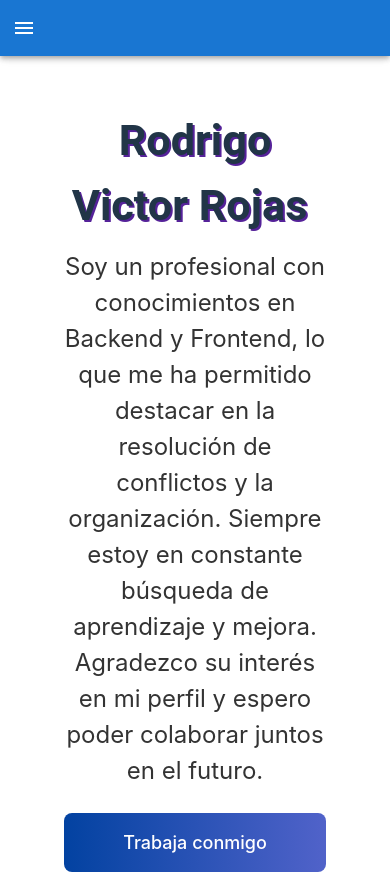
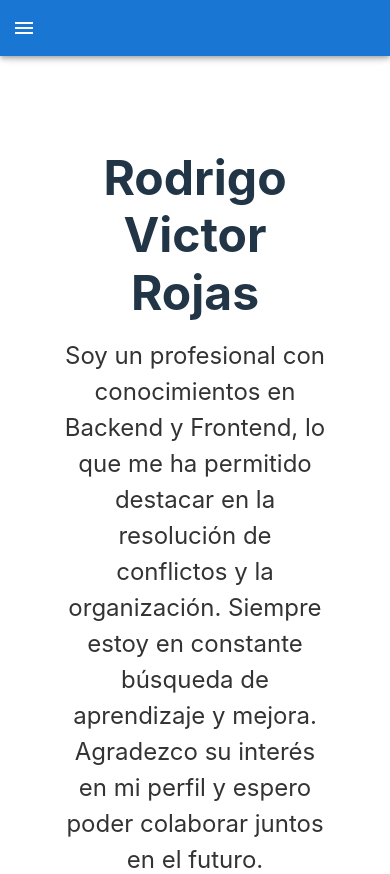
Before and after one commit to rojassrodrigo/Portfolio-vite, a React (Vite) app: page / in a window 390 px wide. Shown: the top 874 px of the page. Built offline with nearby package versions, Linux system fonts and the light colour scheme.

Commit message:
36 commit

```diff
--- a/src/componentes/About.jsx
+++ b/src/componentes/About.jsx
@@ -1,24 +1,18 @@
-import React from 'react';
+import React, { useState, useEffect } from 'react';
 import css from '../css/About.module.css';
 import perfil from '../images/perfil2.jpg';
 import cv from '../images/Rodrigo_Rojas.pdf'
 import { TypeAnimation } from 'react-type-animation';
 
 export default function About() {
+
   return (
     <section id="about">
       <div className={css.card}>
         <div className={css.cardContent}>
+        {window.innerWidth > 700 ? (
             <TypeAnimation
-            sequence={[
-              'Rodrigo Victor Rojas', // Types 'Hola, soy Rodrigo'
-              1000, // Waits 1s
-              'Full Stack Developer',
-              1000,
-              () => {
-                console.log('Sequence completed');
-              },
-            ]}
+              sequence={['Rodrigo Victor Rojas',1000,'Full Stack Developer',1000,() => {console.log('Sequence completed');},]}
               speed={145}
               style={{
                 fontFamily: 'Roboto, sans-serif',
@@ -31,6 +25,10 @@ export default function About() {
               }}
               repeat={Infinity}
             />
+          ) : (
+           <h1>Rodrigo Victor Rojas </h1>
+        )}
+
           <p>
           Soy un profesional con conocimientos en Backend y Frontend,
           lo que me ha permitido destacar en la resolución de conflictos y la organización.
--- a/src/css/About.module.css
+++ b/src/css/About.module.css
@@ -1,5 +1,9 @@
 #about {
   padding: 80px 0 0;
+}
+h1 {
+  font-size: 1.5rem;
+  margin-bottom: 0.5rem;
 }
 
 .card {
@@ -18,6 +22,7 @@
     flex-direction: column;
   }
 }
+
 
 .cardContent {
   padding: 32px;
```
Lines whose indentation alone changed are shown as unchanged.
